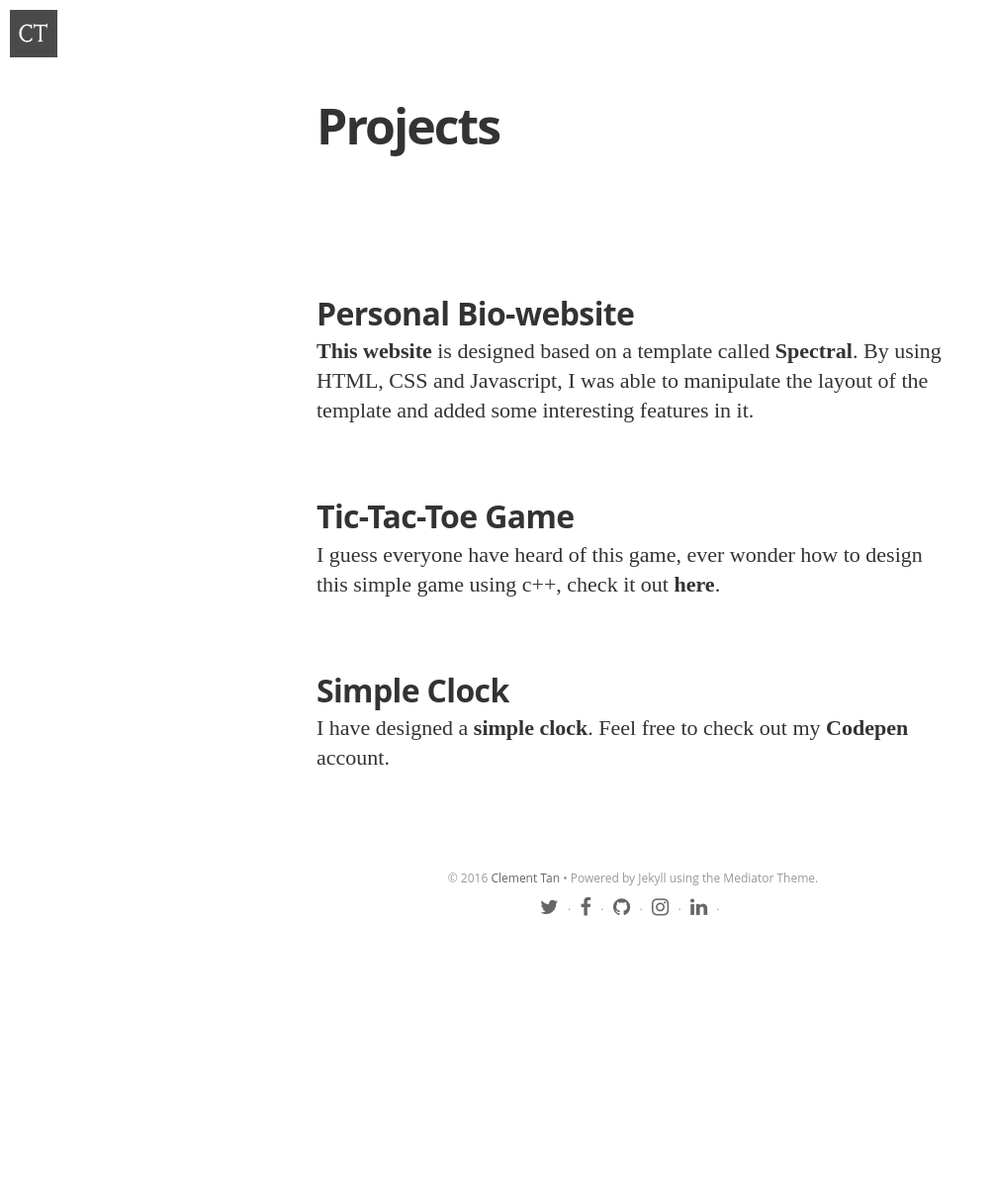
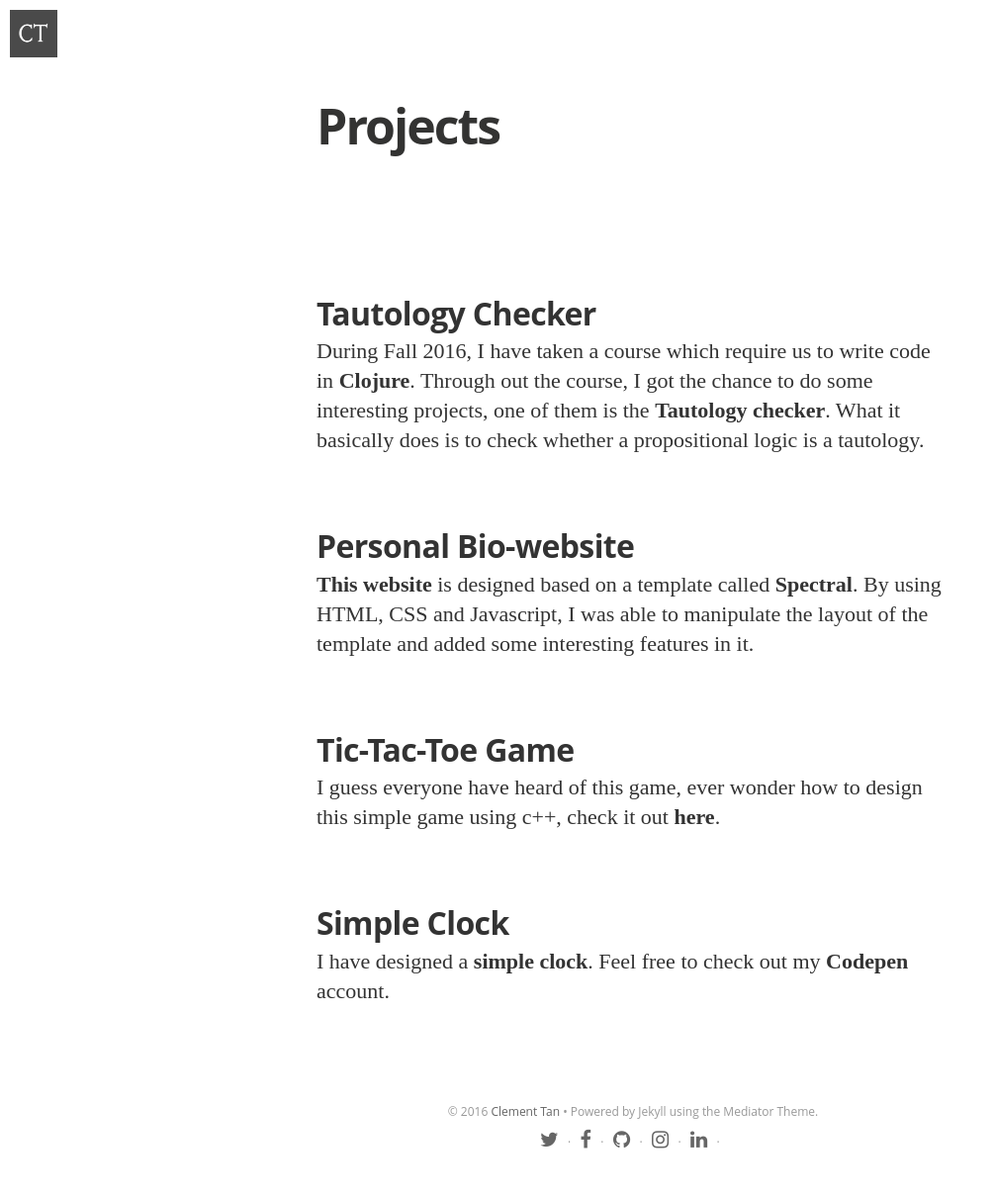
Before and after one commit to clementpeihengtan/clement-tph, a Jekyll site: the page built from project.md, in a window 1280 px wide. Shown: the whole page at 99% size, without its empty margins (0-1005 px from the left). Built offline with Jekyll 4.4.1, drawn with Linux system fonts in a browser that asks for light colours; nearby versions of some CDN libraries; some web fonts are replaced; before the commit the page ends 976 px from its top, so only the background shows below that.

Commit message:
new project

```diff
--- a/project.md
+++ b/project.md
@@ -3,6 +3,10 @@ layout: page
 title: Projects
 permalink: /project/
 ---
+
+# Tautology Checker
+
+During Fall 2016, I have taken a course which require us to write code in **[Clojure](https://clojure.org/)**. Through out the course, I got the chance to do some interesting projects, one of them is the **[Tautology checker](https://github.com/clementpeihengtan/Tautology-Checker)**. What it basically does is to check whether a propositional logic is a tautology.
 
 # Personal Bio-website
 
```
